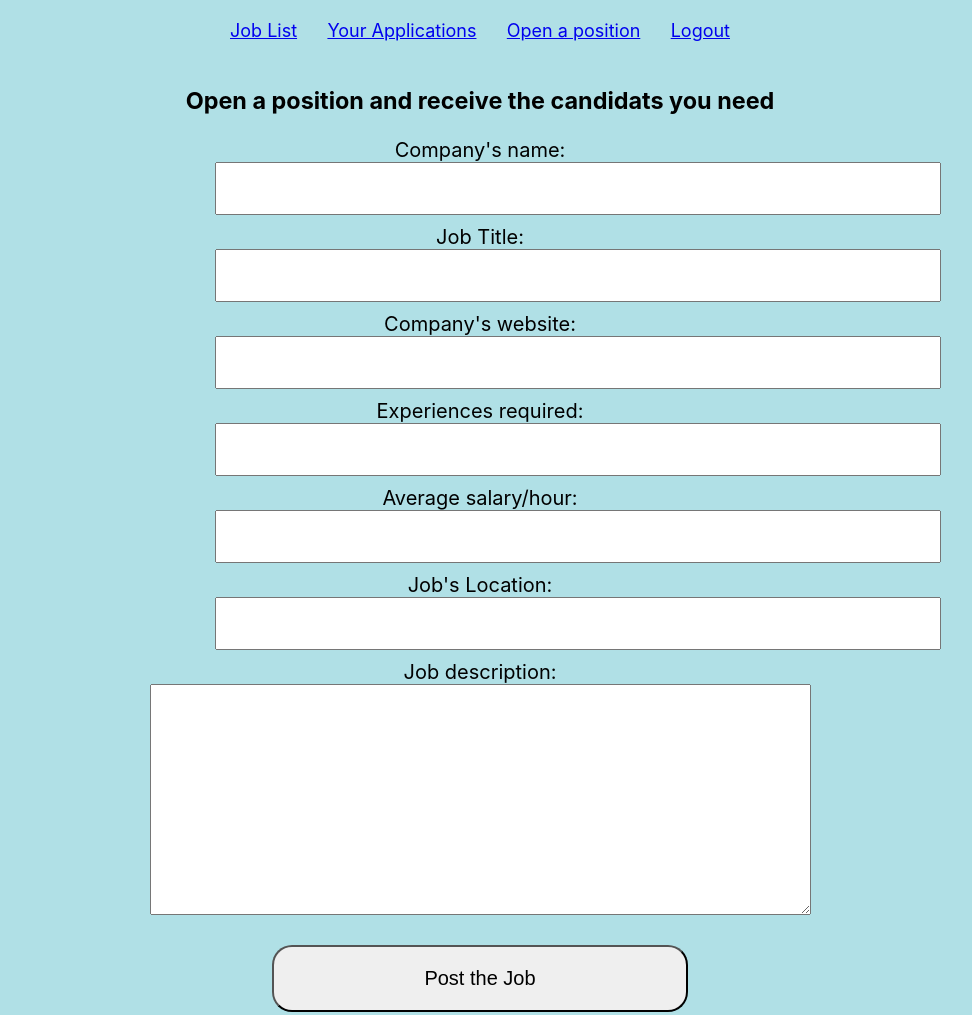
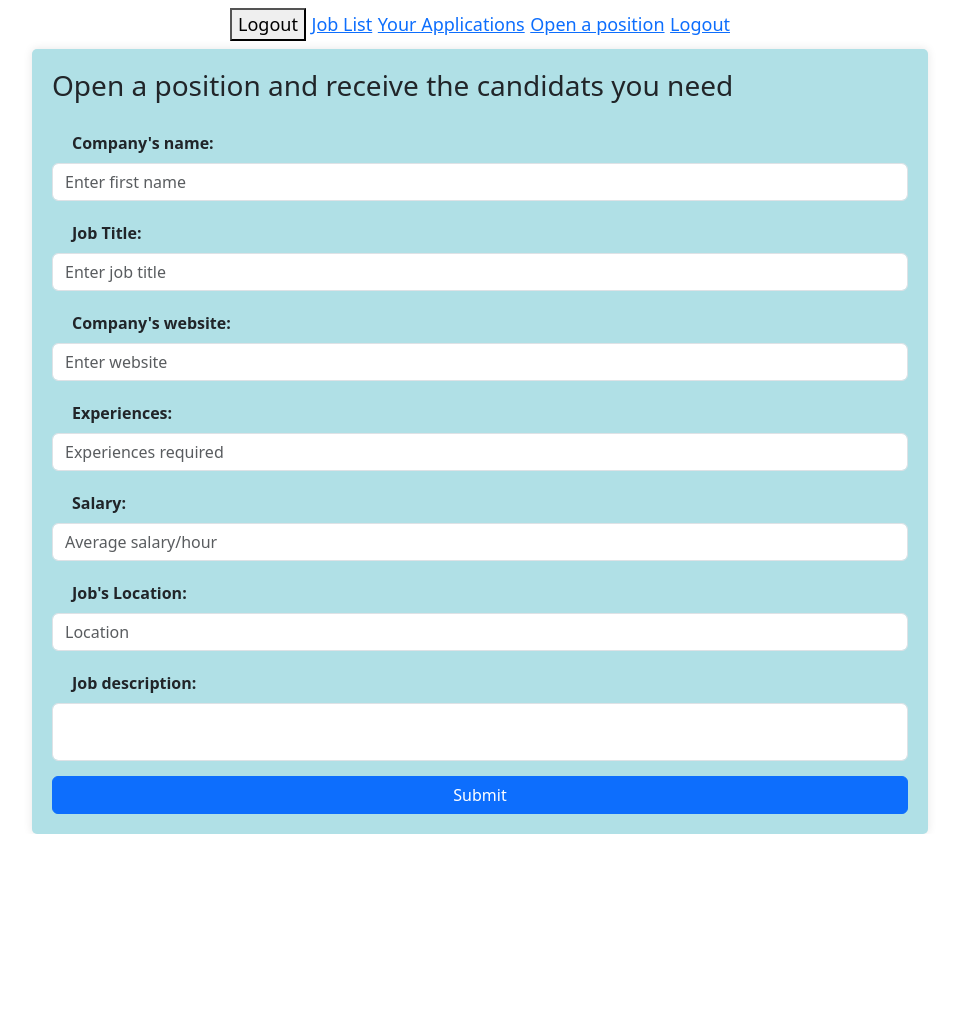
Before and after one commit to Kandedriva/final_project, a React app: page /create-Job in a window 1280 px wide. Shown: the whole page, without its empty margins (160-1132 px from the left). After the commit the page ends 834 px from the top, so only its background shows below. Built offline with nearby package versions, Linux system fonts and the light colour scheme.

Commit message:
Add bootstrap to the project and Rewrite the code in CreateJob compnent to using bootstrap and add costum CSS in index.css

```diff
--- a/package.json
+++ b/package.json
@@ -6,7 +6,9 @@
     "@testing-library/jest-dom": "^5.17.0",
     "@testing-library/react": "^13.4.0",
     "@testing-library/user-event": "^13.5.0",
+    "bootstrap": "^5.3.1",
     "react": "^18.2.0",
+    "react-bootstrap": "^2.8.0",
     "react-dom": "^18.2.0",
     "react-router-dom": "^5.3.4",
     "react-scripts": "5.0.1",
--- a/src/components/App.js
+++ b/src/components/App.js
@@ -8,6 +8,7 @@ import JobApplication from "./JobApplication";
 import NavBar from "./NavBar";
 import ApplicationList from "./ApplicationList";
 import AvailableJobList from "./AvailableJobList";
+import Try from "./Try";
 
 
 
@@ -17,7 +18,6 @@ function App(){
 
   return(
     <div>
-
 
     <NavBar/>
 
--- a/src/components/ApplicationList.js
+++ b/src/components/ApplicationList.js
@@ -13,12 +13,9 @@ useEffect(() => {
 
 }, []);
 
-function position(newpost){
-    setApplications([...applications, newpost])
-}
-
 return(
     <div>
+
             {applications.map((application)=>
             <JobApplicationFormat
             key={application.id}
@@ -30,7 +27,10 @@ return(
             availability={application.availability}
 
             />)}
-            <Route exact path="/apply" component={<JobApplication position={position}/>} />
+            <Route exact path="/apply" component={<JobApplication />} />
+
+
+
 
 
     </div>
--- a/src/components/CreateAccount.js
+++ b/src/components/CreateAccount.js
@@ -58,7 +58,6 @@ import { useHistory } from "react-router-dom";
                         lastName: "",
                         email: "",
                         password: ""})
-                    console.log(users)
                 })
                 history.push("/login")
 
--- a/src/components/CreateJob.js
+++ b/src/components/CreateJob.js
@@ -1,7 +1,15 @@
-import React, { useState } from "react";
-import AvailableJobFormat from "./AvailableJobFormat";
+
+import React, { useState } from 'react';
+import { Form, Button } from 'react-bootstrap';
+import FloatingLabel from 'react-bootstrap/FloatingLabel';
+
+/* Import Bootstrap CSS at the top */
+import 'bootstrap/dist/css/bootstrap.min.css';
+
+
 
 function CreateJob() {
+  const [openPosition, setOpenPosition] = useState([]);
     const [newJob, setnewJob] = useState({
         company: "",
         title: "",
@@ -19,6 +27,12 @@ function CreateJob() {
           [name]: value,
         })
       }
+
+      function addNewPostion(jobs){
+        setOpenPosition([...openPosition, jobs])
+
+      }
+
       function submitJob(event){
         event.preventDefault();
         const newjobForma = {
@@ -41,7 +55,7 @@ function CreateJob() {
       .then(response=>response.json())
       .then(jobs=>{
 
-   setnewJob(jobs)
+        addNewPostion(jobs)
       })
 
       setnewJob({
@@ -55,73 +69,55 @@ function CreateJob() {
       })
 
       }
+  return (
+    <div className="form-container info">
+            <h3>Open a position and receive the candidats you need</h3>
+
+      <Form className="" onSubmit={submitJob}>
+        <Form.Group controlId="formCompanyName" >
+          <Form.Label>Company's name:</Form.Label>
+          <Form.Control type="text" placeholder="Enter first name" name="company" value={newJob.company}  onChange={handleChange}/>
+        </Form.Group>
+
+        <Form.Group controlId="formJobTitle">
+          <Form.Label>Job Title:</Form.Label>
+          <Form.Control type="text" placeholder="Enter job title" name="title" value={newJob.title}  onChange={handleChange}/>
+        </Form.Group>
+
+        <Form.Group controlId="formWebsite">
+          <Form.Label>Company's website:</Form.Label>
+          <Form.Control type="link" placeholder="Enter website" name="link" value={newJob.link}  onChange={handleChange}/>
+        </Form.Group>
+
+        <Form.Group controlId="formExperience">
+          <Form.Label>Experiences:</Form.Label>
+          <Form.Control type="text" placeholder="Experiences required" name="experience" value={newJob.experience} onChange={handleChange}/>
+        </Form.Group>
+
+        <Form.Group controlId="formSalary">
+          <Form.Label>Salary:</Form.Label>
+          <Form.Control type="text" placeholder="Average salary/hour" name="salary" value={newJob.salary}  onChange={handleChange}/>
+        </Form.Group>
+
+        <Form.Group controlId="formLocation">
+          <Form.Label>Job's Location:</Form.Label>
+          <Form.Control type="text" placeholder="Location" name="location" value={newJob.location}  onChange={handleChange}/>
+        </Form.Group>
+
+        <Form.Group controlId="formDescription">
+          <Form.Label>Job description:</Form.Label>
+          <FloatingLabel controlId="floatingDescription" label="">
+        <Form.Control type="text" placeholder="" name="description" onChange={handleChange} value={newJob.description}/>
+      </FloatingLabel>        </Form.Group>
 
 
-    return (
-      <form className="createJob" action="index.html" method="post" onSubmit={submitJob}>
-        <h3>Open a position and receive the candidats you need</h3>
 
-                <label htmlFor="company">Company's name:</label>
-
-        <div className="jobCreation">
-          {/* <label htmlFor="company">Company's name:</label> */}
-
-          <input className="createJobInput" type="text" name="company" value={newJob.company}  onChange={handleChange}/>
+        <Button variant="primary" type="submit">
+          Submit
+        </Button>
+      </Form>
     </div>
-        <label htmlFor="title">Job Title:</label>
-
-        <div className="jobCreation">
-          {/* <label htmlFor="title">Job Title:</label> */}
-          <input className="createJobInput" type="text" name="title" value={newJob.title}  onChange={handleChange}/>
-        </div>
-        <label htmlFor="link">Company's website:</label>
-
-
-        <div className="jobCreation">
-          {/* <label htmlFor="link">Company's website:</label> */}
-          <input className="createJobInput" type="text" name="link" value={newJob.link}  onChange={handleChange}/>
-        </div>
-        <label htmlFor="experience">Experiences required:</label>
-
-
-        <div className="jobCreation">
-          {/* <label htmlFor="experience">Experiences required:</label> */}
-          <input className="createJobInput" type="text" name="experience" value={newJob.experience} onChange={handleChange}/>
-        </div>
-        <label htmlFor="salary">Average salary/hour:</label>
-
-
-        <div className="jobCreation">
-          {/* <label htmlFor="salary">Average salary/hour:</label> */}
-          <input className="createJobInput" type="text" name="salary" value={newJob.salary}  onChange={handleChange}/>
-        </div>
-        <label htmlFor="location">Job's Location:</label>
-
-        <div className="jobCreation">
-          {/* <label htmlFor="location">Job's Location:</label> */}
-          <input className="createJobInput" type="text" name="location" value={newJob.location}  onChange={handleChange}/>
-        </div>
-        <label htmlFor="description">Job description:</label>
-
-         <div className="description">
-          {/* <label htmlFor="description">Job description:</label> */}
-          <textarea name="description" rows="15" cols="80" onChange={handleChange} value={newJob.description}></textarea>
-        </div>
-
-        <button
-        className="signUpButton"
-        type="submit"
-        name="button"
-
-
-        >
-          Post the Job
-        </button>
-      </form>
   );
 }
 
-
-
-
 export default CreateJob;
--- a/src/components/JobApplication.js
+++ b/src/components/JobApplication.js
@@ -1,6 +1,6 @@
 import React, { useState } from "react";
 
-function JobApplication({position}) {
+function JobApplication() {
 
   const [newApplication, setNewApplication] = useState([]);
 
@@ -24,6 +24,10 @@ function JobApplication({position}) {
 
   }
 
+function newapplication(newpost){
+  setNewApplication([...newApplication, newpost])
+}
+
   function handleApplication(event){
     event.preventDefault();
     const newApplication ={
@@ -35,8 +39,6 @@ function JobApplication({position}) {
       availability: application.availability
 
     }
-
-
     fetch("https://phase-2-banckend.onrender.com/waitingList",{
       method: "POST",
       headers:{
@@ -45,7 +47,7 @@ function JobApplication({position}) {
       body: JSON.stringify(newApplication)
     })
     .then(response=>response.json())
-    .then(newpost=>position(newpost)
+    .then(newpost=>newapplication(newpost)
   )
 
 
--- a/src/components/Login.js
+++ b/src/components/Login.js
@@ -1,11 +1,10 @@
 import React, { useState } from "react";
 import { useHistory } from "react-router-dom";
-import Button from "./Button";
+import { Form, Button } from 'react-bootstrap';
 
 
 
 function Login() {
-    const [isLogIn, setisLogIn] = useState(false);
     const [mouseOver, setmouseOver] = useState(false);
 
 const [email, setEmail] = useState("");
@@ -29,7 +28,6 @@ function handleSubmit(event){
 event.preventDefault();
 
 if(validation()){
-  // console.log("Successfully Login")
   fetch(`https://phase-2-banckend.onrender.com/users`)
   .then(response=> response.json())
   .then(data=>{
@@ -42,35 +40,14 @@ if(validation()){
       if(dat.password === password){
         history.push("/")
       }else{
-        // alert("Please provide valides Password")
       }
 
     })
-    // if(Object.keys(data).length ===0){
-    //   alert("Please provide valides informations")
-
-
-    // }
-   // else{
-      // if(data.password === password){
-      //   history.push("/")
-      // }else{
-      //   alert("Please provide valides Password")
-      // }
-    //}
 
     console.log(data);
   })
   .catch((err)=>alert("Login failled due to" +err.message))
 }
-// const checkUser = usersArray.find((person)=>(person.fName===fName && person.lName===lName && person.password===password));
-
-// if(checkUser){
-//     setisLogIn(!isLogIn)
-//     history.redirect("/AvailableJobList")
-// }else{
-//     alert("We couldn't find an account with these information: Please try it again")
-// }
 
 }
 
@@ -88,19 +65,28 @@ function validation(){
   return result;
 }
     return (
+
       <div className="divi">
+
+<Form.Group controlId="formEmail">
+          <Form.Label>Email</Form.Label>
+          <Form.Control type="email" placeholder="Enter email" />
+        </Form.Group>
+
+        <Form.Group controlId="formPassword">
+          <Form.Label>Password</Form.Label>
+          <Form.Control type="password" placeholder="Enter password" />
+        </Form.Group>
+
+
       <nav><button className="goback" onClick={goBack}> Go back</button></nav>
-        <form className="loginForm" action="index.html" method="post" onSubmit={handleSubmit}>
+        <form className="mb-3 loginForm" action="index.html" method="post" onSubmit={handleSubmit}>
         <h1>Login</h1>
 
           <label htmlFor="fname">email</label><br />
           <input className="login" type="text" name="email" id="fname" placeholder="enter email"  onChange={(event)=>setEmail(event.target.value)}  value={email} /><br />
-          {/* <label htmlFor="lname">password</label><br />
-          <input className="login" type="text" name="lName" id="lname" placeholder="enter last name" onChange={handleChange} value={user.lName} /><br /> */}
           <label htmlFor="password">Password</label><br />
           <input className="login" type="password" name="password" id="password" placeholder="password" onChange={(event)=>setPassword(event.target.value)} value={password} autoComplete="false"/><br />
-          {/* <input className="check" type="checkbox" name="rememberMe" id="rememberMe" />
-          <label htmlFor="rememberMe">Remember me</label><br /> */}
           <button
           type="submit"
           name="button"
--- a/src/components/NavBar.js
+++ b/src/components/NavBar.js
@@ -1,15 +1,23 @@
 import React, { useState } from "react";
-import { NavLink } from "react-router-dom";
+import { NavLink, useHistory } from "react-router-dom";
+
 
 
 
 
 function NavBar(){
 
+    const history = useHistory();
+
+    function handleLogOut(){
+        sessionStorage.clear();
+        history.push("/logout")
+
+    }
     return (
 
-
     <div className="navbar">
+    <button onClick={handleLogOut}>Logout</button>
             <NavLink to="/" exact>
                 Job List
             </NavLink>
--- a/src/components/Welcome.js
+++ b/src/components/Welcome.js
@@ -1,4 +1,4 @@
-import React from "react";
+import React, { useEffect } from "react";
 import { useHistory } from "react-router-dom";
 
 
@@ -7,10 +7,11 @@ import { useHistory } from "react-router-dom";
 function Welcome() {
   const history = useHistory();
 
-  // function backToLogIn(){
-  //   history.goBack();
-  // }
+  useEffect(() => {
 
+    sessionStorage.clear();
+
+  }, []);
 function logInClick(){
   history.push("/login");
 }
--- a/src/index.css
+++ b/src/index.css
@@ -1,3 +1,5 @@
+
+
 
 body {
   background-color: powderblue;
@@ -64,7 +66,7 @@ label{
   }
 
   .createJob{
-    text-align: center;
+    /* text-align: center; */
     font-size: 20px;
     margin: 25px;
  /* width: 100%;
@@ -73,12 +75,14 @@ label{
 
 
     }
-    .createJobInput{
-      padding: 10px 200px 10px 200px ;
+    /* .createJobInput{
+      padding: 10px 0% 10px 0% ;
     margin-bottom: 10px;
-    font-size:25px
+    font-size:15px;
+    width: 25%;
 
-    }
+
+    } */
 
     .signUpButton{
       border-radius: 20px;
@@ -90,8 +94,9 @@ label{
     }
     .jobCreation{
       text-align: center;
-      padding:0 300px 0 300px;
+      /* padding:0 5% 0 5%; */
       margin:0 50px 0 50px;
+      width: 35%;
     }
     .homePage{
       text-align: center;
@@ -146,3 +151,45 @@ label{
     .goback{
       margin-left: 1100px;
     }
+    .company{
+
+      width: 20%;
+      background-color: aliceblue;
+    display: inline-block;
+      margin-right: 10%;
+
+    }
+
+
+    .form-container {
+      background-color: rgb(11, 14, 14);
+      max-width: 70%;
+      margin: 0 auto;
+      padding: 20px;
+      box-shadow: 0 0 10px rgba(0, 0, 0, 0.1);
+      border-radius: 5px;
+      background-color: #fff;
+    }
+
+    .form-group {
+      margin-bottom: 15px;
+    }
+
+    .form-label {
+      font-weight: bold;
+    }
+
+    .btn-primary {
+      width: 100%;
+      margin-top: 15px;
+    }
+
+    /* Media query for mobile responsiveness */
+    @media (max-width: 768px) {
+      .form-container {
+        max-width: 100%;
+      }
+    }
+    .info{
+      background-color: powderblue;
+    }
```
Also changed, not shown: src/components/AvailableJobList.js (+15 -0 lines), src/components/Try.js (added, +113 -0 lines), 1 other file. Lines whose indentation alone changed are shown as unchanged.
